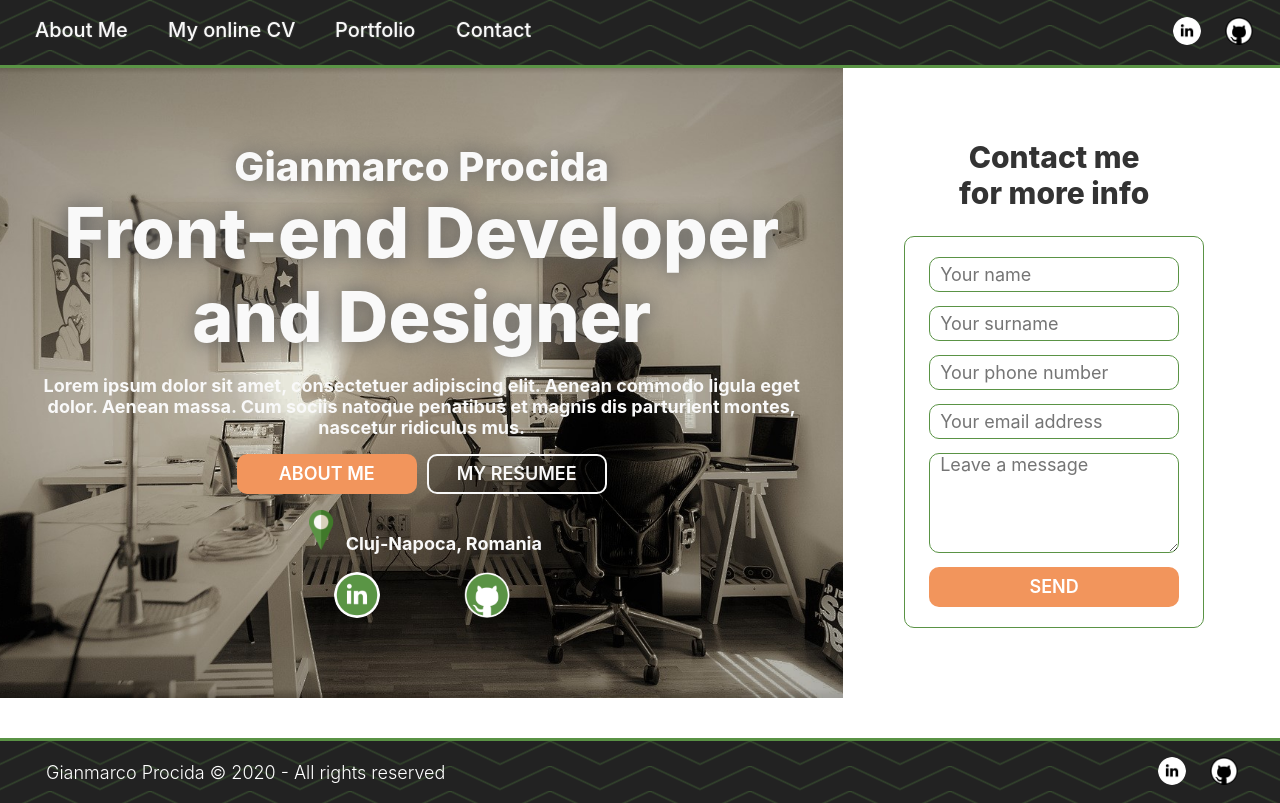
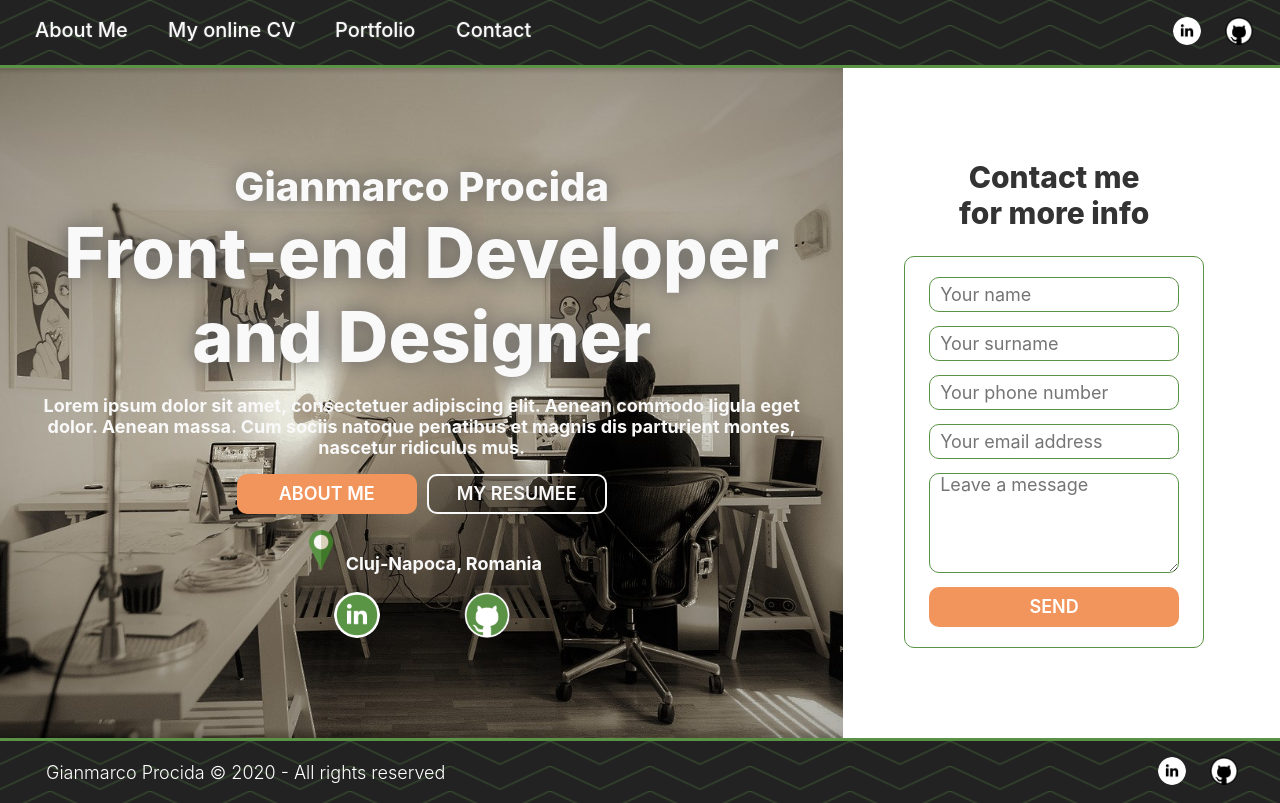
Before and after one commit to Jimmy-dingo/my-online-cv-react, a React (Create React App) app: page /contact in a window 1280 px wide. Built offline with nearby package versions, Linux system fonts and the light colour scheme.

Commit message:
added dynmic size

```diff
--- a/src/components/Contact/Contact.css
+++ b/src/components/Contact/Contact.css
@@ -5,10 +5,6 @@
   align-items: center;
   background-color: white;
   padding-left: 0;
-}
-
-.Contact .row {
-  height: 630px;
 }
 
 .left-column {
@@ -19,6 +15,9 @@
   flex-direction: column;
   justify-content: center;
   align-items: center;
+  min-height: calc(100vh - 130px);
+  box-sizing: border-box;
+  padding: 50px 15px 50px 15px;
 }
 
 .left-column h1 {
@@ -56,6 +55,7 @@
   flex-direction: column;
   justify-content: center;
   align-items: center;
+  padding: 15px;
 }
 
 .form-cont > h3 {
@@ -210,7 +210,6 @@ button {
   }
 
   .left-column {
-    height: 633px;
     width: 100vw;
     padding-bottom: 40px;
   }
```
